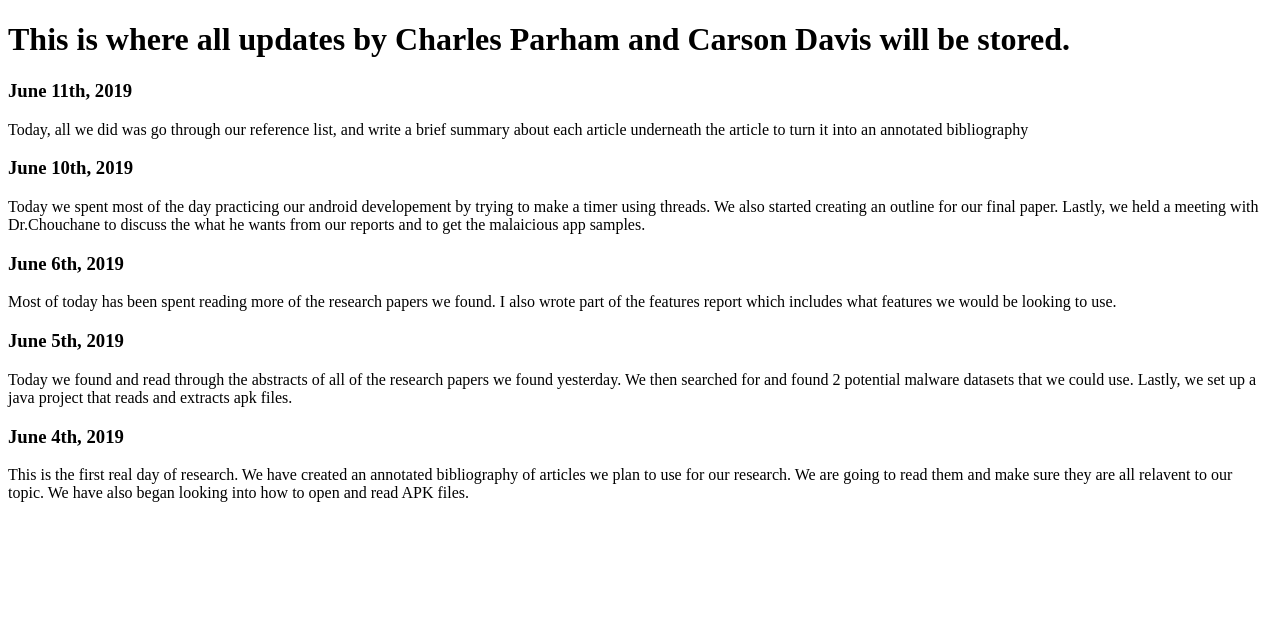
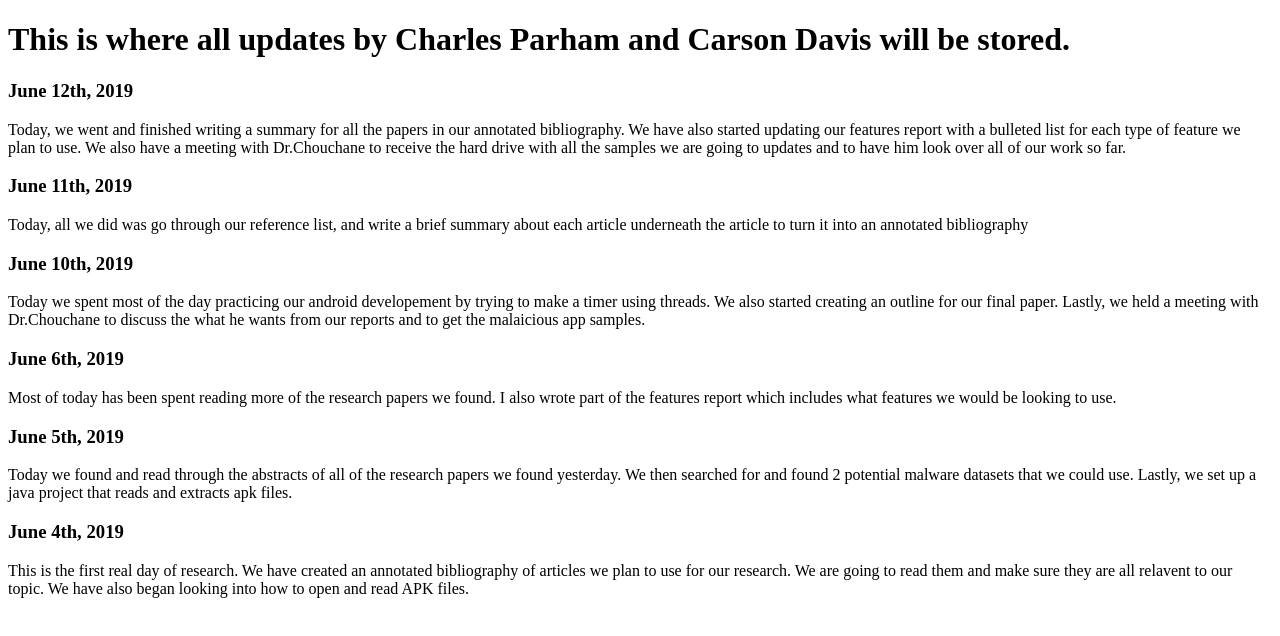
Before and after one commit to CarsonRDavis/CarsonRDavis.github.io, a plain HTML site: page index.html in a window 1280 px wide. Drawn offline with Linux system fonts and the light colour scheme.

Commit message:
Updated for June 12th

```diff
--- a/index.html
+++ b/index.html
@@ -10,6 +10,14 @@
 
 <body>
     <h1>This is where all updates by Charles Parham and Carson Davis will be stored.</h1>
+
+    <h3>June 12th, 2019</h3>
+    <p>
+        Today, we went and finished writing a summary for all the papers in our annotated bibliography. We have
+        also started updating our features report with a bulleted list for each type of feature we plan to use.
+        We also have a meeting with Dr.Chouchane to receive the hard drive with all the samples we are going to updates
+        and to have him look over all of our work so far.
+    </p>
 
     <h3>June 11th, 2019</h3>
     <p>
```
